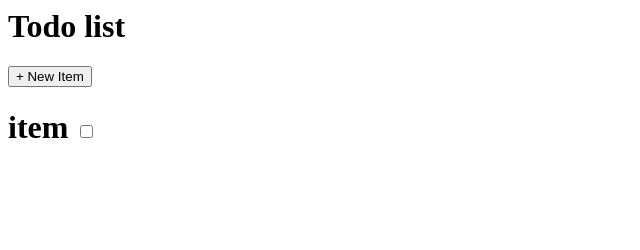
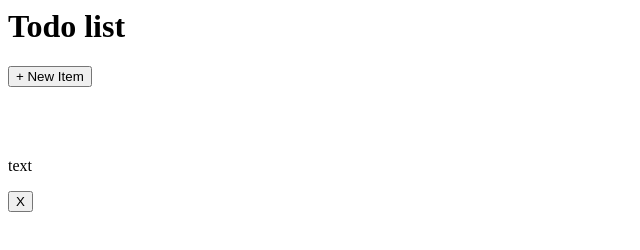
Before and after one commit to TheNxker/theuh, a plain HTML site: page index.html in a window 1280 px wide. Shown: the whole page, without its empty margins (0-640 px from the left). Drawn offline with Linux system fonts and the light colour scheme.

Commit message:
Update index.html

```diff
--- a/index.html
+++ b/index.html
@@ -2,4 +2,6 @@
 
 <button class="btn" id = "btn">+ New Item</button>
 
-<p class="icontan"><h1 class="item">item <input type="checkbox" class = "chkbx"></h1></p>
+<br></br>
+<br></br>
+<div class="textwrapper" id="textwrapper"><p class="text" id="text">text</p> <button class="close" id="closebtn">X</button></div>
```
